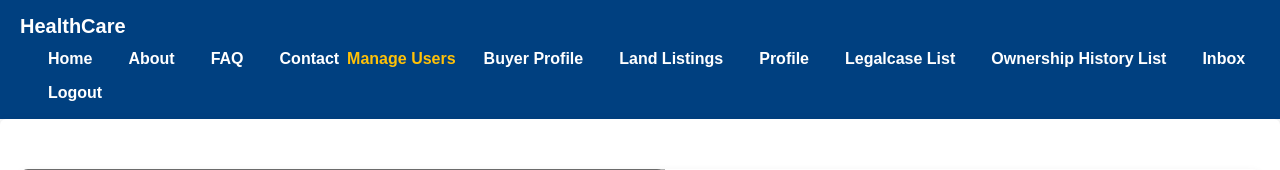
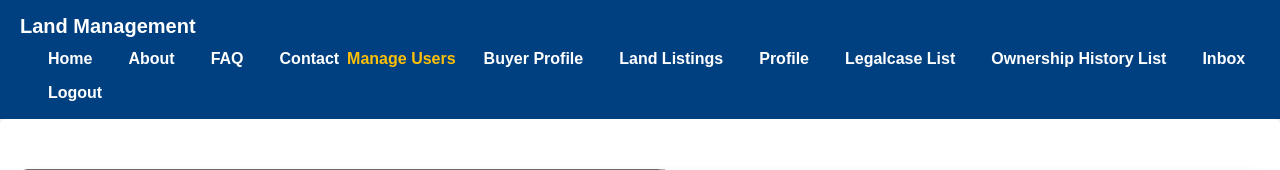
Before and after one commit to rohan98805/AWS_instance, a Django app: page / in a window 1280 px wide. Shown: the top 170 px of the page. Run offline with Django 5.2, Linux system fonts and the light colour scheme; a user stored in the database is signed in.

Commit message:
Update base.html

```diff
--- a/templates/base.html
+++ b/templates/base.html
@@ -2,7 +2,7 @@
 <html lang="en">
 <head>
     <meta charset="UTF-8" />
-    <title>HealthCare</title>
+    <title>Land</title>
     <meta name="viewport" content="width=device-width, initial-scale=1" />
     <meta name="description" content="Smarter Land Management platform for secure land transactions, verified sellers, price comparison, and admin control." />
     <style>
@@ -303,7 +303,7 @@
     <!-- Navbar -->
     <nav class="navbar" role="navigation" aria-label="Main navigation">
         <div class="navbar-brand">
-            <a href="/" aria-label="LandSmart Home"> HealthCare </a>
+            <a href="/" aria-label="LandSmart Home"> Land Management </a>
         </div>
         <ul class="navbar-nav">
             <li class="nav-item"><a href="{% url 'home' %}" class="nav-link">Home</a></li>
```
